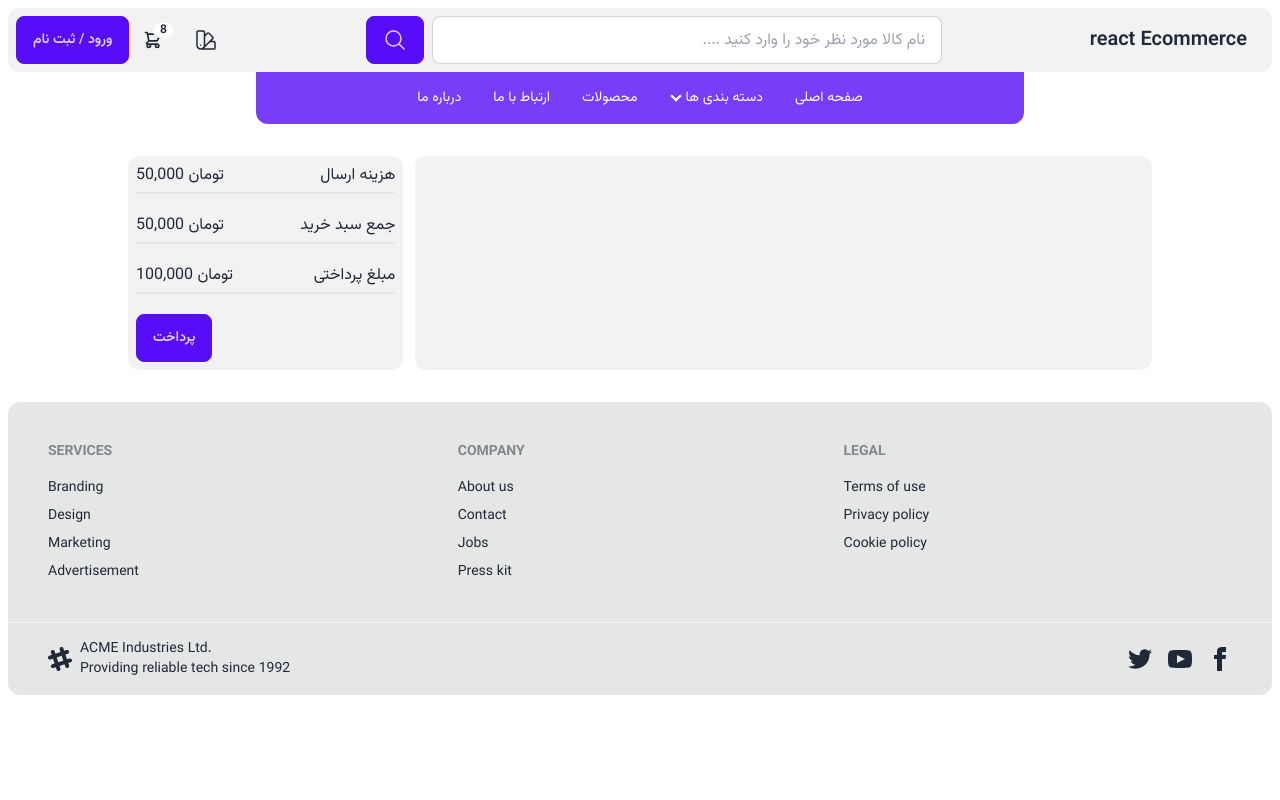
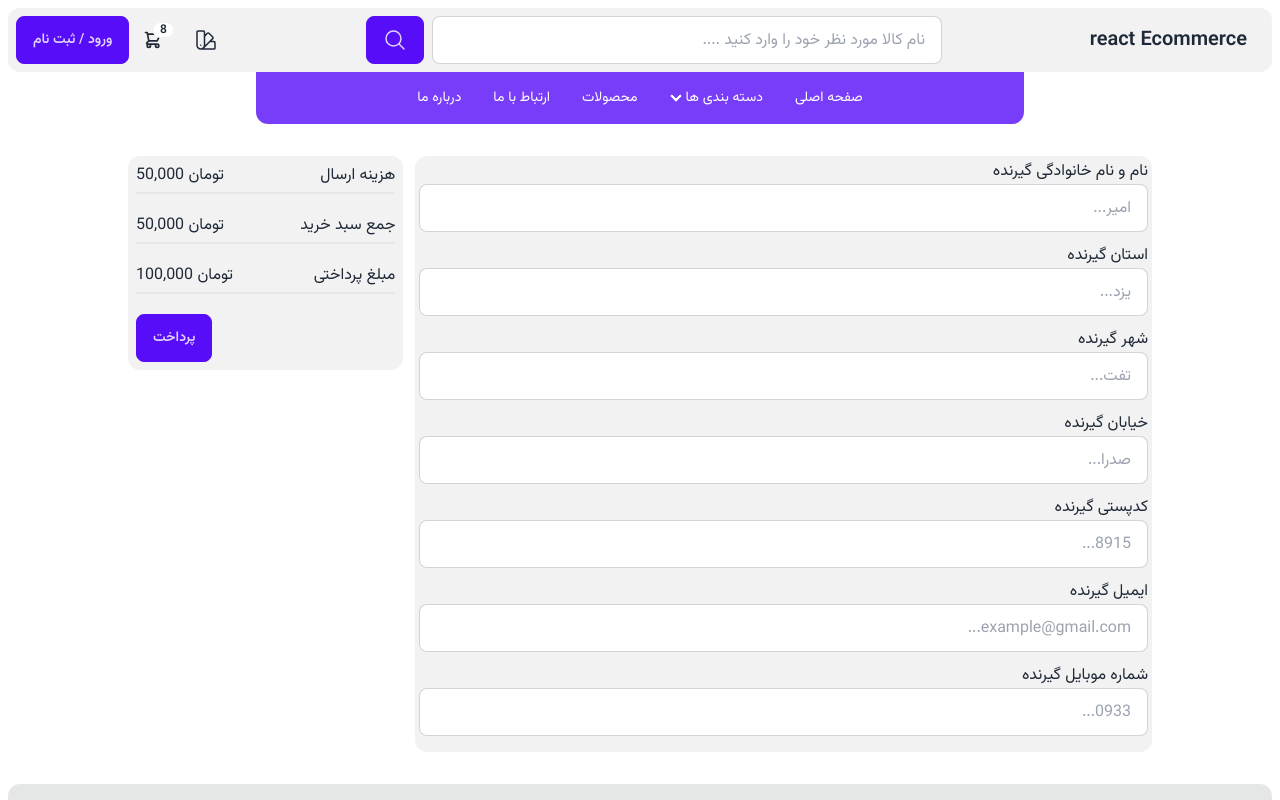
Before and after one commit to bashizade/react-ecommerce, a React (Vite) app: page /invoice in a window 1280 px wide. Shown: the top 800 px of the page. Built offline with nearby package versions, Linux system fonts and the light colour scheme.

Commit message:
fix invoice and setcountproduct

```diff
--- a/src/components/SetCountProduct.jsx
+++ b/src/components/SetCountProduct.jsx
@@ -8,7 +8,7 @@ const SetCountProduct = () => {
     }
 
     const min = () => {
-        if (count < 1) {
+        if (count > 1) {
             setCount(prev => prev - 1);
         }
     }
@@ -17,7 +17,7 @@ const SetCountProduct = () => {
     return (
         <div className="join">
             <button className="btn join-item" onClick={() => min()}>-</button>
-            <input type="text" name="count" className="input w-12 border-2 border-base-300 rounded-none join-item" value={count} />
+            <input type="text" name="count" className="input w-12 border-2 border-base-300 rounded-none join-item p-0 text-center" value={count} />
             <button className="btn join-item" onClick={() => plus()}>+</button>
         </div>
     );
--- a/src/pages/shop/Invoice.jsx
+++ b/src/pages/shop/Invoice.jsx
@@ -1,4 +1,5 @@
 import { Link } from "react-router-dom";
+import {Input} from "../../components/Form"
 
 const Invoice = () => {
     return (
@@ -35,7 +36,15 @@ const Invoice = () => {
                 </div>
             </div>
             <div className="w-full bg-base-200 rounded-xl p-1">
-
+                <form action="" method="post">
+                    <Input name={"name"} placeholder={"امیر..."} label={"نام و نام خانوادگی گیرنده"} className={"mb-3"} />
+                    <Input name={"state"} placeholder={"یزد..."} label={"استان گیرنده"} className={"mb-3"} />
+                    <Input name={"city"} placeholder={"تفت..."} label={"شهر گیرنده"} className={"mb-3"} />
+                    <Input name={"street"} placeholder={"صدرا..."} label={"خیابان گیرنده"} className={"mb-3"} />
+                    <Input name={"postalcode"} placeholder={"8915..."} label={"کدپستی گیرنده"} className={"mb-3"} />
+                    <Input name={"email"} placeholder={"example@gmail.com..."} label={"ایمیل گیرنده"} className={"mb-3"} />
+                    <Input name={"phone"} placeholder={"0933..."} label={"شماره موبایل گیرنده"} className={"mb-3"} />
+                </form>
             </div>
         </div>
      );
```
